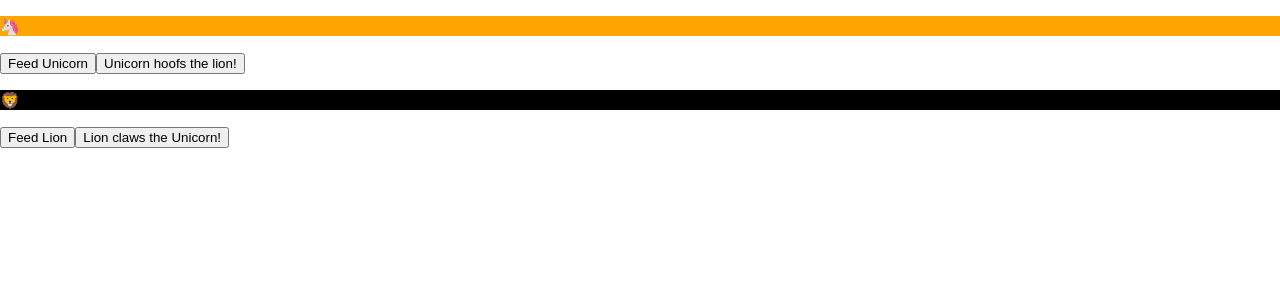
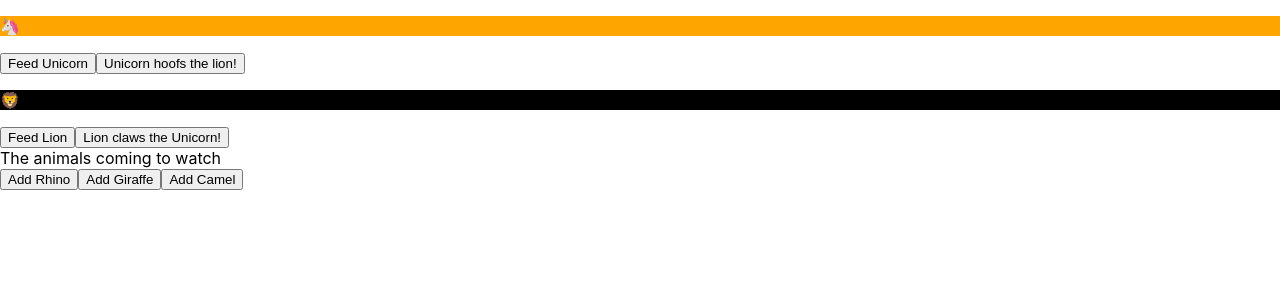
Before and after one commit to spmoriarty/BuzyZoo-React, a React (Create React App) app: page / in a window 1280 px wide. Shown: the top 300 px of the page. Built offline with nearby package versions, Linux system fonts and the light colour scheme.

Commit message:
set up animal buttons on app.js

```diff
--- a/src/App.js
+++ b/src/App.js
@@ -49,6 +49,13 @@ function App() {
           <button onClick={() => setLionSize(lionSize - 1)}> Lion claws the Unicorn!</button>
         </div>
       </section>
+
+      <section className='spectators'>
+        <div>The animals coming to watch</div>
+        <button onClick={handleAddCamel}>Add Rhino</button>
+        <button onClick={handleAddGiraffe}>Add Giraffe</button>
+        <button onClick={handleAddCamel}>Add Camel</button>
+      </section>
     </div>
   );
 }
```
